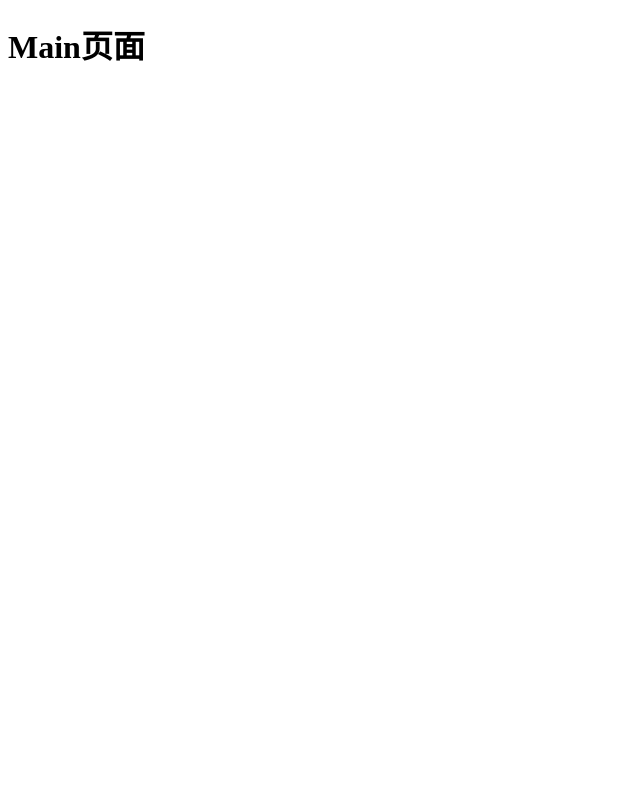
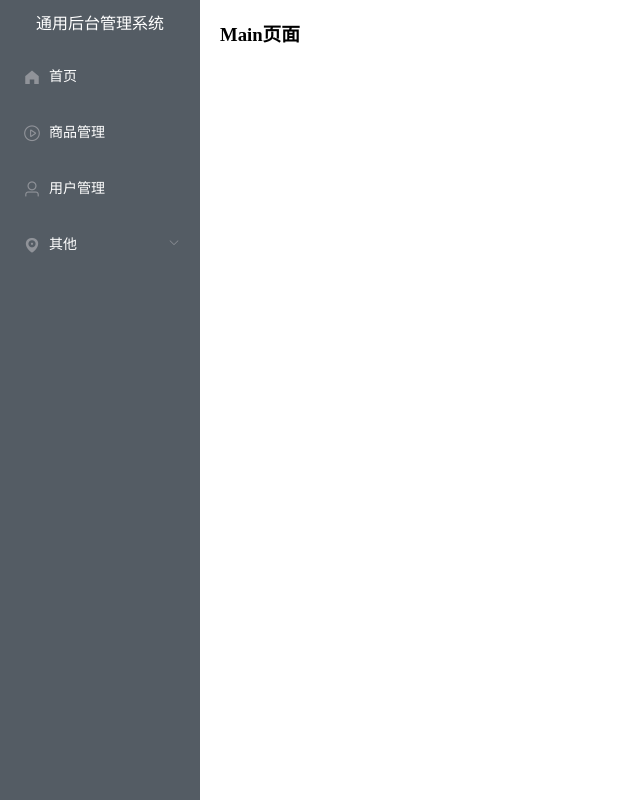
Before and after one commit to FREEDOMTSQ/my-vue, a Vue app: page /#/ in a window 1280 px wide. Shown: the whole page, without its empty margins (0-640 px from the left). Built offline with nearby package versions, Linux system fonts and the light colour scheme.

Commit message:
基础边栏菜单静态数据

```diff
--- a/package.json
+++ b/package.json
@@ -10,6 +10,8 @@
   "dependencies": {
     "core-js": "^3.6.5",
     "element-ui": "^2.15.14",
+    "less": "^4.1.2",
+    "less-loader": "^6.0.0",
     "vue": "^2.6.11",
     "vue-router": "^3.6.5"
   },
--- a/src/App.vue
+++ b/src/App.vue
@@ -10,5 +10,9 @@ export default {
 };
 </script>
 
-<style>
+<style lang="less">
+html,body,h3{
+  margin: 0;
+  padding: 0;
+}
 </style>
--- /dev/null
+++ b/src/components/CommonAside.vue
@@ -0,0 +1,118 @@
+<template>
+  <div>
+    <el-menu
+      default-active="1-4-1"
+      class="el-menu-vertical-demo"
+      @open="handleOpen"
+      @close="handleClose"
+      :collapse="isCollapse"
+      background-color="#545c64"
+      text-color="#fff"
+      active-text-color="#ffd04b"
+    >
+      <h3>通用后台管理系统</h3>
+      <el-menu-item v-for="item in noChildren" :key="item.name" :index="item.name">
+        <i :class="`el-icon-${item.icon}`"></i>
+        <span slot="title">{{item.label}}</span>
+      </el-menu-item>
+      <el-submenu v-for="item in hasChildren" :key="item.label" :index="item.label">
+        <template slot="title">
+          <i :class="`el-icon-${item.icon}`"></i>
+          <span slot="title">{{item.label}}</span>
+        </template>
+        <el-menu-item v-for="subItem in item.children" :key="subItem.name" :index="subItem.name">
+          <template slot="title">
+            <i :class="`el-icon-${subItem.icon}`"></i>
+            <span slot="title">{{subItem.label}}</span>
+          </template>
+        </el-menu-item>
+      </el-submenu>
+    </el-menu>
+  </div>
+</template>
+
+<script>
+export default {
+  computed:{
+    noChildren(){
+      return this.menuData.filter(item => !item.children)
+    },
+    hasChildren(){
+      return this.menuData.filter(item => item.children)
+    }
+  },
+  data() {
+    return {
+      isCollapse: false,
+      menuData:[
+        {
+          path:'/',
+          name:'home',
+          label:'首页',
+          icon:'s-home',
+          url:'Home/Home',
+        },
+        {
+          path:'/mall',
+          name:'mall',
+          label:'商品管理',
+          icon:'video-play',
+          url:'MallManage/MallManage',
+        },
+        {
+          path:'/user',
+          name:'user',
+          label:'用户管理',
+          icon:'user',
+          url:'UserManage/UserManage',
+        },
+        {
+          label:'其他',
+          icon:'location',
+          children:[
+            {
+              path:'/page1',
+              name:'page1',
+              label:'页面1',
+              icon:'setting',
+              url:'Other/PageOne',
+            },
+            {
+              path:'/page2',
+              name:'page2',
+              label:'页面2',
+              icon:'setting',
+              url:'Other/PageTwo'
+            }
+          ]
+        }
+      ]
+    };
+  },
+  methods: {
+    handleOpen(key, keyPath) {
+      console.log(key, keyPath);
+    },
+    handleClose(key, keyPath) {
+      console.log(key, keyPath);
+    },
+  },
+};
+</script>
+
+<style lang="less" scoped>
+.el-menu-vertical-demo:not(.el-menu--collapse) {
+  width: 200px;
+  min-height: 400px;
+}
+.el-menu{
+  height: 100vh;
+  h3{
+    color: #fff;
+    text-align:center;
+    line-height: 48px;
+    font-size: 16px;
+    font-weight: 400;
+  }
+}
+</style>
--- a/src/views/Main.vue
+++ b/src/views/Main.vue
@@ -1,15 +1,26 @@
 <template>
   <div>
-    <h1>Main页面</h1>
-    <router-view></router-view>
+    <el-container>
+      <el-aside width="200px">
+        <common-aside />
+      </el-aside>
+      <el-container>
+        <el-header>
+          <h1>Main页面</h1>
+        </el-header>
+        <el-main>
+          <router-view></router-view>
+        </el-main>
+      </el-container>
+    </el-container>
   </div>
 </template>
 <script>
+import CommonAside from '../components/CommonAside.vue'
 export default {
+  components:{ CommonAside},
   data() {
-    return {
-
-    }
+    return {};
   },
-}
+};
 </script>
```
Also changed, not shown: 1 other file (tests, documents, lock files or other folders).
